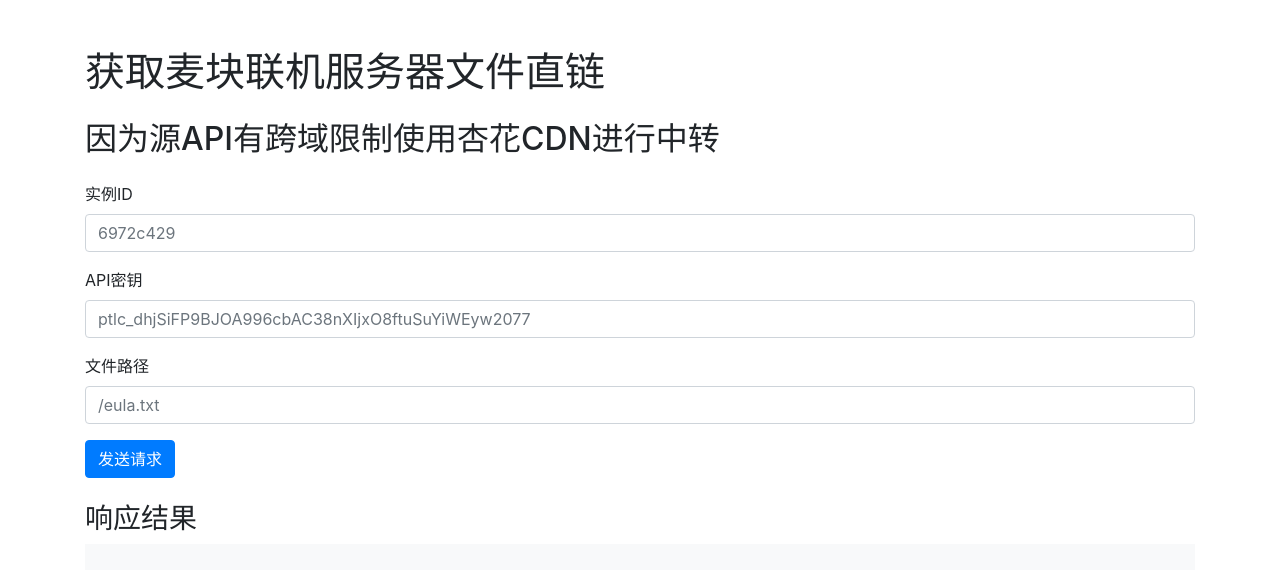
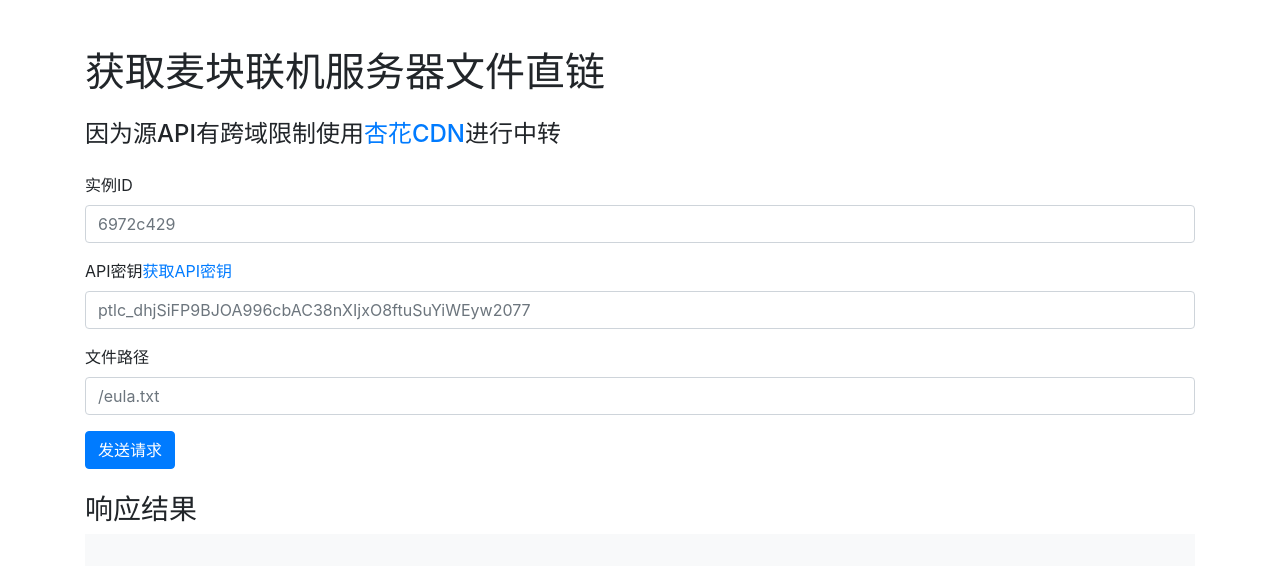
Before and after one commit to xjh2009/mkfl, a plain HTML site: page index.html in a window 1280 px wide. Drawn offline with nearby package versions, Linux system fonts and the light colour scheme.

Commit message:
Update index.html

```diff
--- a/index.html
+++ b/index.html
@@ -11,14 +11,14 @@
 <body>
     <div class="container mt-5">
         <h1 class="mb-4">获取麦块联机服务器文件直链</h1>
-        <h2 class="mb-4">因为源API有跨域限制使用杏花CDN进行中转</h2>
+        <h4 class="mb-4">因为源API有跨域限制使用<a href="https://cdn.xinghua.fit/" target="_blank">杏花CDN</a>进行中转</h4>
         <form id="apiForm">
             <div class="mb-3">
                 <label for="url" class="form-label">实例ID</label>
                 <input type="text" class="form-control" id="sid" placeholder="6972c429" required>
             </div>
             <div class="mb-3">
-                <label for="authorization" class="form-label">API密钥</label>
+                <label for="authorization" class="form-label">API密钥<a href="https://minekuai.com/account/api" target="_blank">获取API密钥</a></label>
                 <input type="text" class="form-control" id="authorization" placeholder="ptlc_dhjSiFP9BJOA996cbAC38nXIjxO8ftuSuYiWEyw2077" required>
             </div>
             <div class="mb-3">
```
